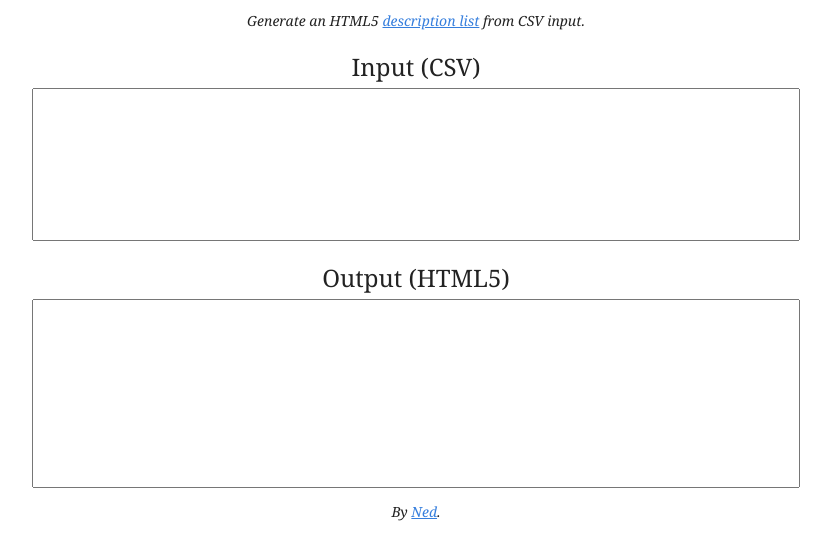
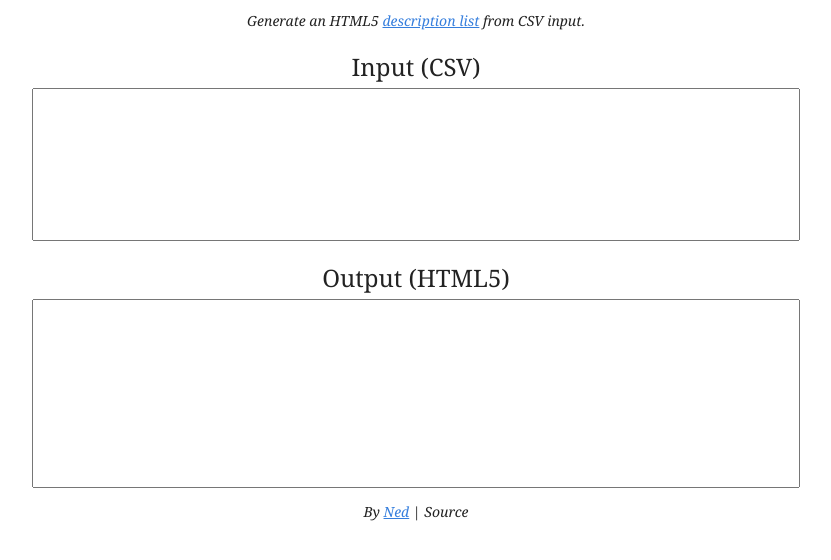
Before and after one commit to greatislander/descriptify, a website: page index.html in a window 1280 px wide. Shown: the part 158-718 px from the top of the page, without its empty margins (224-1055 px from the left). Drawn offline with nearby package versions, Linux system fonts and the light colour scheme.

Commit message:
Add Github link.

```diff
--- a/index.html
+++ b/index.html
@@ -24,7 +24,7 @@
             <h2 class="mb1">Output (HTML5)</h2>
             <textarea class="output__field code w-100 mw7" name="output"  rows="10" readonly></textarea>
         </section>
-        <p class="i f6 ph3">By <a class="link underline blue hover-dark-blue" href="https://github.com/greatislander">Ned</a>.</p>
+        <p class="i f6 ph3">By <a class="link underline blue hover-dark-blue" href="https://github.com/greatislander">Ned</a> | <a class="link underline blue hover-dark-blue" href="https://github.com/greatislander/descriptify/"></a>Source</a></a></p>
         <script src="https://unpkg.com/papaparse@4.3.6/papaparse.min.js"></script>
         <script src="js/plugins.js"></script>
         <script src="js/main.js"></script>
```
